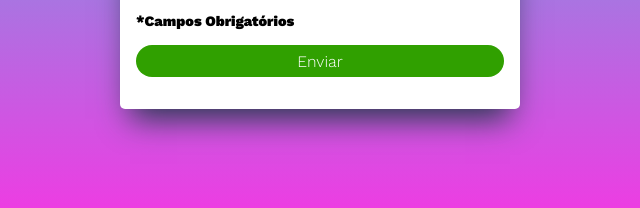
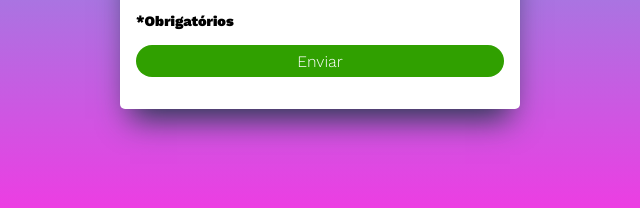
Before and after one commit to Yago14/valida-ao--de-formul-rio, a plain HTML site: page index.html in a window 1280 px wide. Shown: the part 533-741 px from the top of the page, 544-1184 px from the left. Drawn offline with nearby package versions, Linux system fonts and the light colour scheme.

Commit message:
Campos obrigatorios modificado

```diff
--- a/index.html
+++ b/index.html
@@ -35,7 +35,7 @@
 
             <textarea class="validar"   placeholder="Menssagem*" name="Texto de menssagem" id="texto" cols="30" rows="10"></textarea>
 
-            <p>*Campos Obrigatórios</p>
+            <p>*Obrigatórios</p>
 
             <button id="enviar">Enviar</button>
         </div>
```
